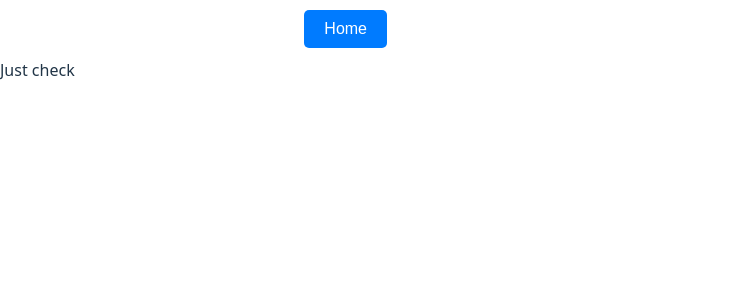
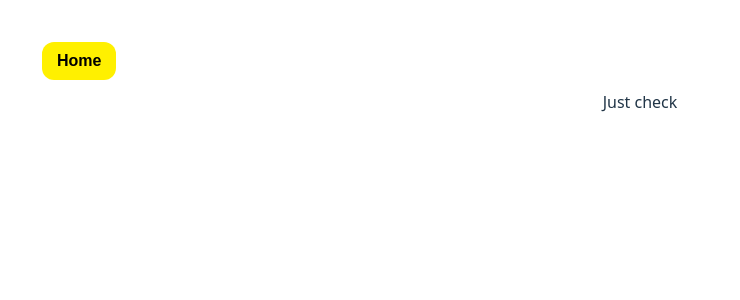
Before and after one commit to TonA-Ticket-Event-Service/tma-nft-ticket-service-frontend, a React (Vite) app: page /ticket in a window 1280 px wide. Shown: the top 300 px of the page, without its empty margins (0-740 px from the left). Built offline with nearby package versions, Linux system fonts and the light colour scheme; what @twa-dev/sdk would draw is missing.

Commit message:
fix styles

```diff
--- a/src/App.tsx
+++ b/src/App.tsx
@@ -1,16 +1,16 @@
 import './App.css'
 
-import Navbar from "./navbar/Navbar.tsx";
 import HomePage from "./homePage/HomePage.tsx";
+import {Route, Routes} from "react-router-dom";
+import Tickets from "./tickets/Tickets.tsx";
 
-function App() {
-
+export const App = () => {
     return (
-        <>
-            <Navbar/>
-            <HomePage/>
-        </>
-    )
+        <Routes>
+            <Route path="/" element={<HomePage/>}/>
+            <Route path="/ticket" element={<Tickets/>}/>
+        </Routes>
+    );
 }
 
-export default App
+export default App;
--- a/src/main.tsx
+++ b/src/main.tsx
@@ -4,14 +4,14 @@ import './index.css'
 import {BrowserRouter} from 'react-router-dom';
 
 import WebApp from '@twa-dev/sdk'
-import Routers from "./routers/Routers.tsx";
+import App from "./App.tsx";
 
 WebApp.ready();
 
 ReactDOM.createRoot(document.getElementById('root')!).render(
     <React.StrictMode>
         <BrowserRouter>
-            <Routers/>
+            <App/>
         </BrowserRouter>
     </React.StrictMode>
 ,
--- a/src/navbar/Navbar.tsx
+++ b/src/navbar/Navbar.tsx
@@ -11,19 +11,9 @@ const Navbar = () => {
         }
     };
     return (
-        <nav style={{ display: 'flex', justifyContent: 'space-around', alignItems: 'center', padding: '10px'}}>
+        <nav style={{ display: 'flex', justifyContent: 'space-between', alignItems: 'center', padding: '10px'}}>
             {location.pathname !== '/' && (
-                <button
-                    style={{
-                        padding: '10px 20px',
-                        backgroundColor: '#007bff',
-                        color: 'white',
-                        border: 'none',
-                        cursor: 'pointer',
-                        borderRadius: '5px'
-                    }}
-                    onClick={handleHomeClick}
-                >
+                <button className="button-32" style={{width: 'max-content'}} onClick={handleHomeClick}>
                     Home
                 </button>
             )}
--- a/src/routers/Routers.tsx
+++ /dev/null
@@ -1,14 +0,0 @@
-import {Routes, Route} from "react-router-dom";
-import HomePage from "../homePage/HomePage.tsx";
-import Tickets from "../tickets/Tickets.tsx";
-
-export const Routers = () => {
-    return (
-        <Routes>
-            <Route path="/" element={<HomePage/>}/>
-            <Route path="/ticket" element={<Tickets/>}/>
-        </Routes>
-    );
-}
-
-export default Routers;
```
